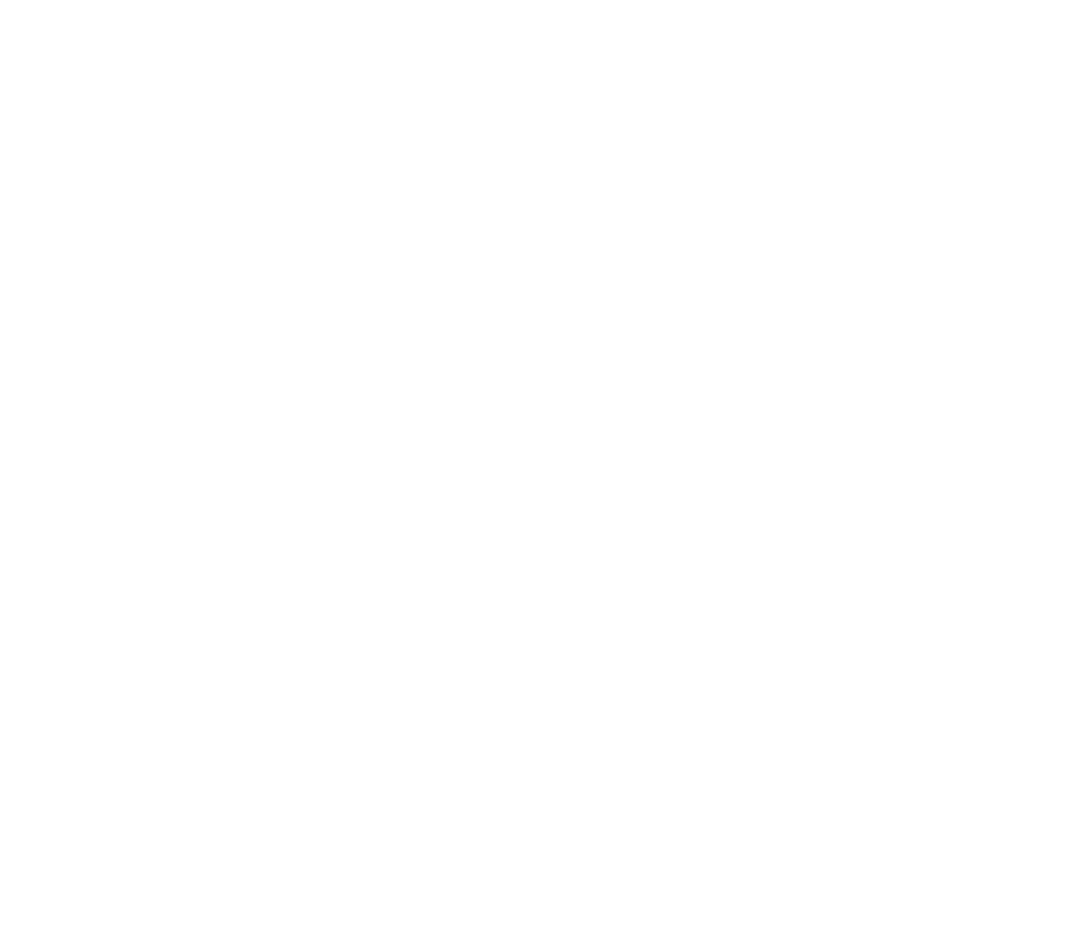
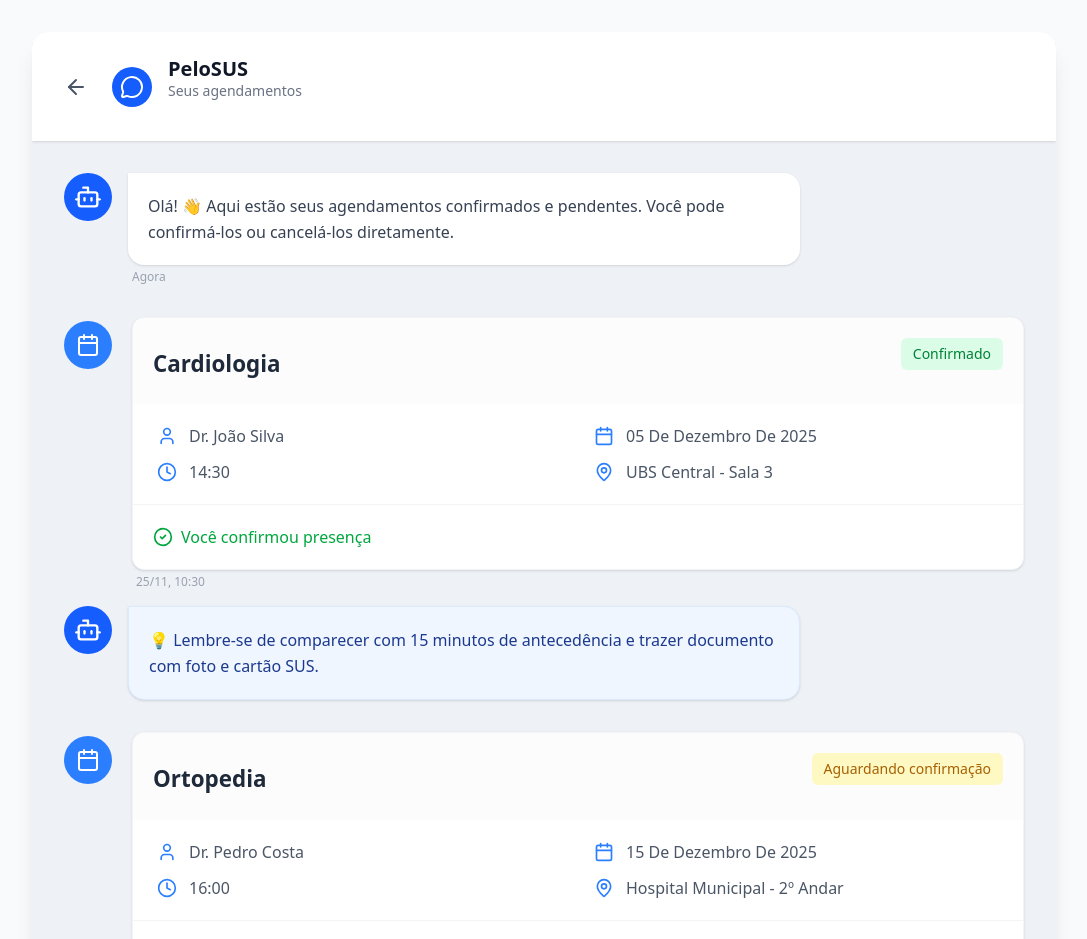
Before and after one commit to RaideNnigth/Hackapel, a React app in the folder frontend/: page /patient/appointments in a window 1280 px wide. Before the commit this address had no page. Shown: the top 939 px of the page, without its empty margins (96-1183 px from the left). Before the commit the page ends 800 px from the top, so only its background shows below. Built offline with nearby package versions, Linux system fonts and the light colour scheme; the HTML template or start-up script is replaced by a standard one.

Commit message:
Add PatientAppointments component and update routing in App.jsx

```diff
--- a/frontend/src/App.jsx
+++ b/frontend/src/App.jsx
@@ -6,6 +6,7 @@
 import OficialAdministrativoDashboard from "./pages/OficialAdministrativoDashboard";
 import OfcAdminConsultas from "./pages/OfcAdminConsultas";
 import PatientDashboard from "./pages/PatientDashboard";
+import PatientAppointments from "./pages/PatientAppointments";
 import AdminDashboard from "./pages/AdminDashboard";
 
 export default function App() {
@@ -15,10 +16,14 @@
         <Route path="/" element={<Login />} />
         <Route path="/admin-login" element={<AdminLogin />} />
         <Route path="/planilha" element={<CriarPlanilha />} />
+
         <Route path="/ofc-admin/agendas" element={<OfcAdminAgendas />} />
         <Route path="/ofc-admin/dashboard" element={<OficialAdministrativoDashboard />} />
         <Route path="/ofc-admin/confirmacoes" element={<OfcAdminConsultas />} />
+
         <Route path="/patient/dashboard" element={<PatientDashboard />} />
+        <Route path="/patient/appointments" element={<PatientAppointments />} />
+
         <Route path="/admin/dashboard" element={<AdminDashboard />} />
       </Routes>
     </BrowserRouter>
--- a/frontend/src/pages/PatientAppointments.jsx
+++ b/frontend/src/pages/PatientAppointments.jsx
@@ -1,4 +1,4 @@
-import React from 'react';
+import React, { useState } from 'react';
 import {
   ArrowLeft,
   MessageCircle,
@@ -12,8 +12,8 @@
 } from 'lucide-react';
 
 const PatientAppointments = () => {
-  // Mock data based on your image
-  const appointments = [
+  // We use State now so the UI can update when you click buttons
+  const [appointments, setAppointments] = useState([
     {
       id: 1,
       type: "Cardiologia",
@@ -21,51 +21,77 @@
       date: "05 de dezembro de 2025",
       time: "14:30",
       location: "UBS Central - Sala 3",
-      status: "confirmed",
-      timestamp: "25/11, 10:30"
+      status: "confirmed", // This one starts confirmed
+      timestamp: "25/11, 10:30",
+      showReminder: true // Already confirmed, so show reminder
     },
     {
       id: 2,
-      type: "Clínico Geral",
-      doctor: "Dra. Maria Santos",
-      date: "10 de dezembro de 2025",
-      time: "09:00",
-      location: "UBS Zona Norte - Sala 1",
-      status: "pending",
-      timestamp: "28/11, 14:15"
+      type: "Ortopedia", // The new example from your image
+      doctor: "Dr. Pedro Costa",
+      date: "15 de dezembro de 2025",
+      time: "16:00",
+      location: "Hospital Municipal - 2º Andar",
+      status: "pending", // Starts pending so you can test the interaction!
+      timestamp: "29/11, 09:20",
+      showReminder: false
     }
-  ];
+  ]);
+
+  // Function to handle the "Confirmar" click
+  const handleConfirm = (id) => {
+    setAppointments(prev => prev.map(apt => {
+      if (apt.id === id) {
+        return { ...apt, status: 'confirmed', showReminder: true };
+      }
+      return apt;
+    }));
+  };
+
+  // Function to handle the "Cancelar" click
+  const handleCancel = (id) => {
+    setAppointments(prev => prev.map(apt => {
+      if (apt.id === id) {
+        return { ...apt, status: 'cancelled', showReminder: false };
+      }
+      return apt;
+    }));
+  };
 
   return (
-    <div className="min-h-screen bg-slate-50 flex justify-center">
-      {/* Mobile Container Simulation */}
-      <div className="w-full max-w-md bg-[#EEF2F6] min-h-screen shadow-xl relative">
+    <div className="min-h-screen bg-slate-50 flex flex-col items-center font-sans">
+
+      <div className="w-full max-w-5xl bg-[#EEF2F6] min-h-screen md:min-h-0 md:my-8 md:rounded-2xl md:shadow-xl overflow-hidden flex flex-col relative pb-12">
 
         {/* Header */}
-        <header className="bg-white p-4 flex items-center gap-3 shadow-sm sticky top-0 z-10">
-          <button className="p-1 hover:bg-gray-100 rounded-full transition">
-            <ArrowLeft className="w-5 h-5 text-gray-600" />
+        <header className="bg-white p-4 md:p-6 flex items-center gap-4 shadow-sm z-10 sticky top-0 md:static">
+          <button
+            className="p-2 hover:bg-gray-100 rounded-full transition"
+            onClick={() => window.history.back()}
+          >
+            <ArrowLeft className="w-6 h-6 text-gray-600" />
           </button>
-          <div className="bg-blue-600 p-1.5 rounded-full">
-            <MessageCircle className="w-5 h-5 text-white" />
+          <div className="bg-blue-600 p-2 rounded-full">
+            <MessageCircle className="w-6 h-6 text-white" />
           </div>
           <div>
-            <h1 className="font-semibold text-gray-900 leading-tight">Sistema de Saúde</h1>
-            <p className="text-xs text-gray-500">Seus agendamentos</p>
+            <h1 className="font-bold text-xl text-gray-900 leading-tight">PeloSUS</h1>
+            <p className="text-sm text-gray-500">Seus agendamentos</p>
           </div>
         </header>
 
-        <main className="p-4 flex flex-col gap-6">
+        {/* Main Content */}
+        <main className="p-4 md:p-8 flex flex-col gap-8 flex-1">
 
           {/* Intro Message */}
-          <div className="flex gap-3">
+          <div className="flex gap-4 fade-in">
             <div className="flex-shrink-0">
-              <div className="w-10 h-10 bg-blue-600 rounded-full flex items-center justify-center">
-                <Bot className="w-6 h-6 text-white" />
+              <div className="w-10 h-10 md:w-12 md:h-12 bg-blue-600 rounded-full flex items-center justify-center">
+                <Bot className="w-6 h-6 md:w-7 md:h-7 text-white" />
               </div>
             </div>
-            <div className="flex flex-col gap-1 max-w-[85%]">
-              <div className="bg-white p-4 rounded-2xl rounded-tl-none shadow-sm text-sm text-gray-700 leading-relaxed">
+            <div className="flex flex-col gap-1 max-w-[90%] md:max-w-2xl">
+              <div className="bg-white p-5 rounded-2xl rounded-tl-none shadow-sm text-gray-700 leading-relaxed text-sm md:text-base">
                 Olá! 👋 Aqui estão seus agendamentos confirmados e pendentes.
                 Você pode confirmá-los ou cancelá-los diretamente.
               </div>
@@ -74,83 +100,120 @@
           </div>
 
           {/* Appointment Cards Loop */}
-          {appointments.map((apt) => (
-            <AppointmentItem key={apt.id} data={apt} />
-          ))}
+          <div className="space-y-8">
+            {appointments.map((apt) => (
+              <div key={apt.id} className="flex flex-col gap-4">
+                {/* The Appointment Card */}
+                <AppointmentItem
+                  data={apt}
+                  onConfirm={() => handleConfirm(apt.id)}
+                  onCancel={() => handleCancel(apt.id)}
+                />
+
+                {/* The Blue Reminder Message (Conditionally Rendered) */}
+                {apt.showReminder && (
+                  <div className="flex gap-4 animate-in fade-in slide-in-from-bottom-2 duration-500">
+                    <div className="flex-shrink-0">
+                      <div className="w-10 h-10 md:w-12 md:h-12 bg-blue-600 rounded-full flex items-center justify-center">
+                        <Bot className="w-6 h-6 md:w-7 md:h-7 text-white" />
+                      </div>
+                    </div>
+                    <div className="flex flex-col gap-1 max-w-[90%] md:max-w-2xl">
+                      <div className="bg-blue-50 border border-blue-100 p-5 rounded-2xl rounded-tl-none shadow-sm text-blue-900 leading-relaxed text-sm md:text-base">
+                        💡 Lembre-se de comparecer com 15 minutos de antecedência e trazer documento com foto e cartão SUS.
+                      </div>
+                    </div>
+                  </div>
+                )}
+              </div>
+            ))}
+          </div>
 
         </main>
+
+        {/* Footer */}
+        <footer className="mt-auto py-6 text-center text-gray-400 text-sm border-t border-gray-200/50 bg-[#EEF2F6]">
+          PeloSUS - Atendimento ao Paciente
+        </footer>
+
       </div>
     </div>
   );
 };
 
-// Sub-component for individual Appointment Logic
-const AppointmentItem = ({ data }) => {
+const AppointmentItem = ({ data, onConfirm, onCancel }) => {
   const isConfirmed = data.status === 'confirmed';
+  const isCancelled = data.status === 'cancelled';
+
+  if (isCancelled) return null; // Or render a simplified "Cancelled" view
 
   return (
-    <div className="flex gap-3">
+    <div className="flex gap-3 md:gap-5 w-full">
       {/* Timeline Icon */}
       <div className="flex-shrink-0 mt-1">
-        <div className="w-10 h-10 bg-blue-500 rounded-full flex items-center justify-center">
-          <Calendar className="w-5 h-5 text-white" />
+        <div className="w-10 h-10 md:w-12 md:h-12 bg-blue-500 rounded-full flex items-center justify-center">
+          <Calendar className="w-5 h-5 md:w-6 md:h-6 text-white" />
         </div>
       </div>
 
-      <div className="flex flex-col gap-1 flex-grow">
-        {/* Card */}
-        <div className="bg-white rounded-xl shadow-sm overflow-hidden border border-gray-100">
+      <div className="flex flex-col gap-1 flex-grow min-w-0">
+        {/* Card Container */}
+        <div className="bg-white rounded-xl shadow-sm overflow-hidden border border-gray-100 w-full hover:shadow-md transition-shadow duration-200">
 
           {/* Card Header */}
-          <div className="p-4 pb-2 flex justify-between items-start">
-            <h3 className="font-semibold text-gray-800 text-lg">{data.type}</h3>
-            <span className={`text-xs px-2 py-1 rounded-md font-medium ${
-              isConfirmed
-                ? 'bg-green-100 text-green-700'
-                : 'bg-yellow-100 text-yellow-700'
-            }`}>
+          <div className="p-4 md:p-5 flex justify-between items-start bg-gray-50/50">
+            <h3 className="font-bold text-gray-800 text-lg md:text-xl">{data.type}</h3>
+            <span className={`text-xs md:text-sm px-3 py-1.5 rounded-md font-medium whitespace-nowrap ml-2 ${isConfirmed
+              ? 'bg-green-100 text-green-700'
+              : 'bg-yellow-100 text-yellow-700'
+              }`}>
               {isConfirmed ? 'Confirmado' : 'Aguardando confirmação'}
             </span>
           </div>
 
           {/* Card Details */}
-          <div className="px-4 py-2 space-y-3">
+          <div className="px-4 py-3 md:px-6 md:py-5 grid grid-cols-1 md:grid-cols-2 gap-y-3 gap-x-8">
             <div className="flex items-center gap-3 text-gray-600">
-              <User className="w-4 h-4 text-blue-500" />
-              <span className="text-sm">{data.doctor}</span>
+              <User className="w-4 h-4 md:w-5 md:h-5 text-blue-500 flex-shrink-0" />
+              <span className="text-sm md:text-base font-medium">{data.doctor}</span>
             </div>
             <div className="flex items-center gap-3 text-gray-600">
-              <Calendar className="w-4 h-4 text-blue-500" />
-              <span className="text-sm capitalize">{data.date}</span>
+              <Calendar className="w-4 h-4 md:w-5 md:h-5 text-blue-500 flex-shrink-0" />
+              <span className="text-sm md:text-base capitalize">{data.date}</span>
             </div>
             <div className="flex items-center gap-3 text-gray-600">
-              <Clock className="w-4 h-4 text-blue-500" />
-              <span className="text-sm">{data.time}</span>
+              <Clock className="w-4 h-4 md:w-5 md:h-5 text-blue-500 flex-shrink-0" />
+              <span className="text-sm md:text-base">{data.time}</span>
             </div>
             <div className="flex items-center gap-3 text-gray-600">
-              <MapPin className="w-4 h-4 text-blue-500" />
-              <span className="text-sm">{data.location}</span>
+              <MapPin className="w-4 h-4 md:w-5 md:h-5 text-blue-500 flex-shrink-0" />
+              <span className="text-sm md:text-base truncate">{data.location}</span>
             </div>
           </div>
 
-          {/* Divider */}
-          <div className="h-px bg-gray-100 w-full mt-3 mb-3"></div>
+          <div className="h-px bg-gray-100 w-full"></div>
 
-          {/* Card Footer (Dynamic based on status) */}
-          <div className="px-4 pb-4">
+          {/* Card Footer - Interactive Buttons */}
+          <div className="p-4 md:p-5">
             {isConfirmed ? (
-              <div className="flex justify-center items-center gap-2 text-green-600">
-                <CheckCircle2 className="w-4 h-4" />
-                <span className="text-sm font-medium">Você confirmou presença</span>
+              <div className="flex justify-center md:justify-start items-center gap-2 text-green-600 animate-in fade-in duration-300">
+                <CheckCircle2 className="w-5 h-5" />
+                <span className="text-sm md:text-base font-medium">Você confirmou presença</span>
               </div>
             ) : (
-              <div className="flex gap-3">
-                <button className="flex-1 bg-green-600 hover:bg-green-700 text-white py-2 rounded-lg text-sm font-medium flex items-center justify-center gap-2 transition">
-                  <CheckCircle2 className="w-4 h-4" />
+              <div className="flex flex-col sm:flex-row gap-3">
+                <button
+                  onClick={onConfirm}
+                  className="flex-1 bg-green-600 hover:bg-green-700 text-white py-2.5 rounded-lg text-sm md:text-base font-medium flex items-center justify-center gap-2 transition active:scale-[0.98]"
+                >
+                  <CheckCircle2 className="w-4 h-4 md:w-5 md:h-5" />
                   Confirmar
                 </button>
-                <button className="flex-1 border border-red-200 text-red-500 hover:bg-red-50 py-2 rounded-lg text-sm font-medium flex items-center justify-center gap-2 transition">
-                  <XCircle className="w-4 h-4" />
+                <button
+                  onClick={onCancel}
+                  className="flex-1 border border-red-200 text-red-500 hover:bg-red-50 py-2.5 rounded-lg text-sm md:text-base font-medium flex items-center justify-center gap-2 transition active:scale-[0.98]"
+                >
+                  <XCircle className="w-4 h-4 md:w-5 md:h-5" />
                   Cancelar
                 </button>
               </div>
```
Also changed, not shown: frontend/src/pages/PatientDashboard.jsx (+40 -9 lines).
